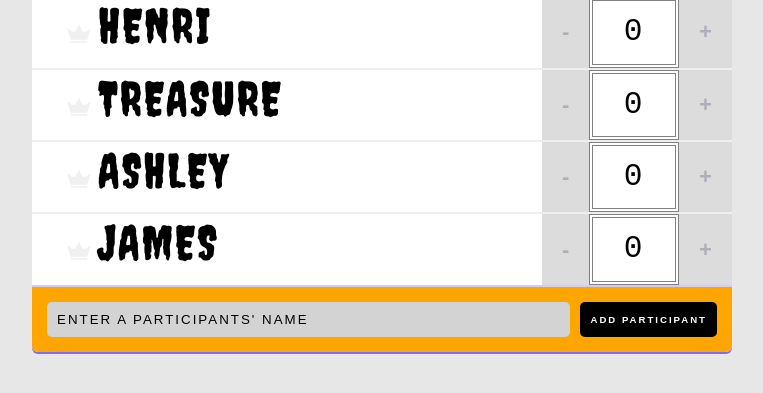
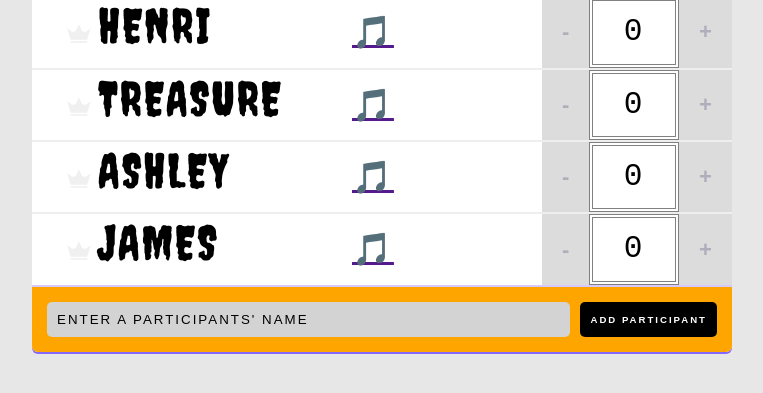
Before and after one commit to eitanfire/costume-contest-scoreboard, a React app: page / in a window 1280 px wide. Shown: the part 299-692 px from the top of the page, without its empty margins (258-1021 px from the left). Built offline with nearby package versions, Linux system fonts and the light colour scheme.

Commit message:
add song link

```diff
--- a/src/components/App.js
+++ b/src/components/App.js
@@ -9,22 +9,62 @@ class App extends Component {
       {
         name: "Henri",
         score: 0,
-        id: 1
+        id: 1,
+        song:
+          <div className='songLink'>
+          <a
+          role='button'
+          className='btn'
+          // Walk on song
+          href=''
+          target="_blank" rel="noopener noreferrer">🎵
+        </a>
+        </div>
       },
       {
         name: "Treasure",
         score: 0,
-        id: 2
+        id: 2,
+        song:
+          <div className='songLink'>
+          <a
+          role='button'
+          className='btn'
+          // Walk on song
+          href=''
+          target="_blank" rel="noopener noreferrer">🎵
+        </a>
+        </div>
       },
       {
         name: "Ashley",
         score: 0,
-        id: 3
+        id: 3,
+        song:
+          <div className='songLink'>
+          <a
+          role='button'
+          className='btn'
+          // Walk on song
+          href=''
+          target="_blank" rel="noopener noreferrer">🎵
+        </a>
+        </div>
       },
       {
         name: "James",
         score: 0,
-        id: 4
+        id: 4,
+        song:
+          <div className='songLink'>
+          <a
+          role='button'
+          className='btn'
+          // Walk on song
+          href=''
+          target="_blank" rel="noopener noreferrer">🎵
+        </a>
+        </div>
       }
     ]
   };
@@ -101,6 +141,7 @@ class App extends Component {
           <Player
             name={player.name}
             score={player.score}
+            song={player.song}
             id={player.id}
             key={player.id.toString()}
             index={index}
--- a/src/components/Player.js
+++ b/src/components/Player.js
@@ -12,6 +12,7 @@ class Player extends PureComponent {
   name: PropTypes.string.isRequired,
   score: PropTypes.number.isRequired,
   id: PropTypes.number,
+  song: PropTypes.string.isRequired,
   index: PropTypes.number
  }
 
@@ -19,6 +20,7 @@ class Player extends PureComponent {
     const {
       name,
       id,
+      song,
       score,
       index,
       removePlayer,
@@ -26,6 +28,7 @@ class Player extends PureComponent {
     } = this.props
   return (
     <div className="player">
+              <span className='songLink'>{song}</span>
       <span className="player-name">
         <button className="remove-player" onClick={() => removePlayer(id)}>
           ✖
--- a/src/index.css
+++ b/src/index.css
@@ -256,3 +256,15 @@ svg {
     max-width: 42%;
     height: auto;
   }
+
+  .songLink {
+    font-size: 2rem;
+    position: absolute;
+    text-indent: 20rem;
+    padding-top: .5rem;
+  }
+
+  .songLink:after {
+    font-size: 1rem;
+    background-color: #E55B13;
+  }
--- a/src/index.js
+++ b/src/index.js
@@ -1,6 +1,5 @@
 import React from 'react';
 import ReactDOM from 'react-dom';
-
 import App from './components/App';
 import './index.css';
 
```
